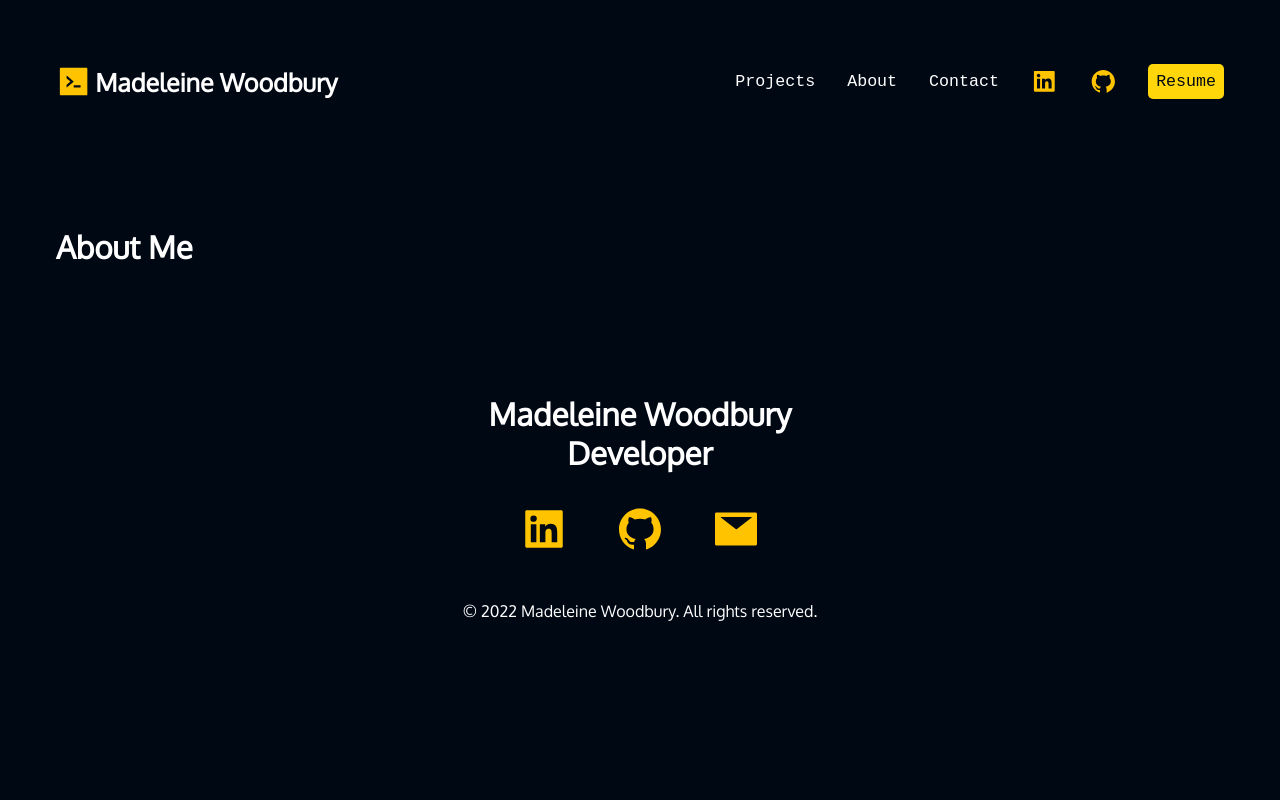
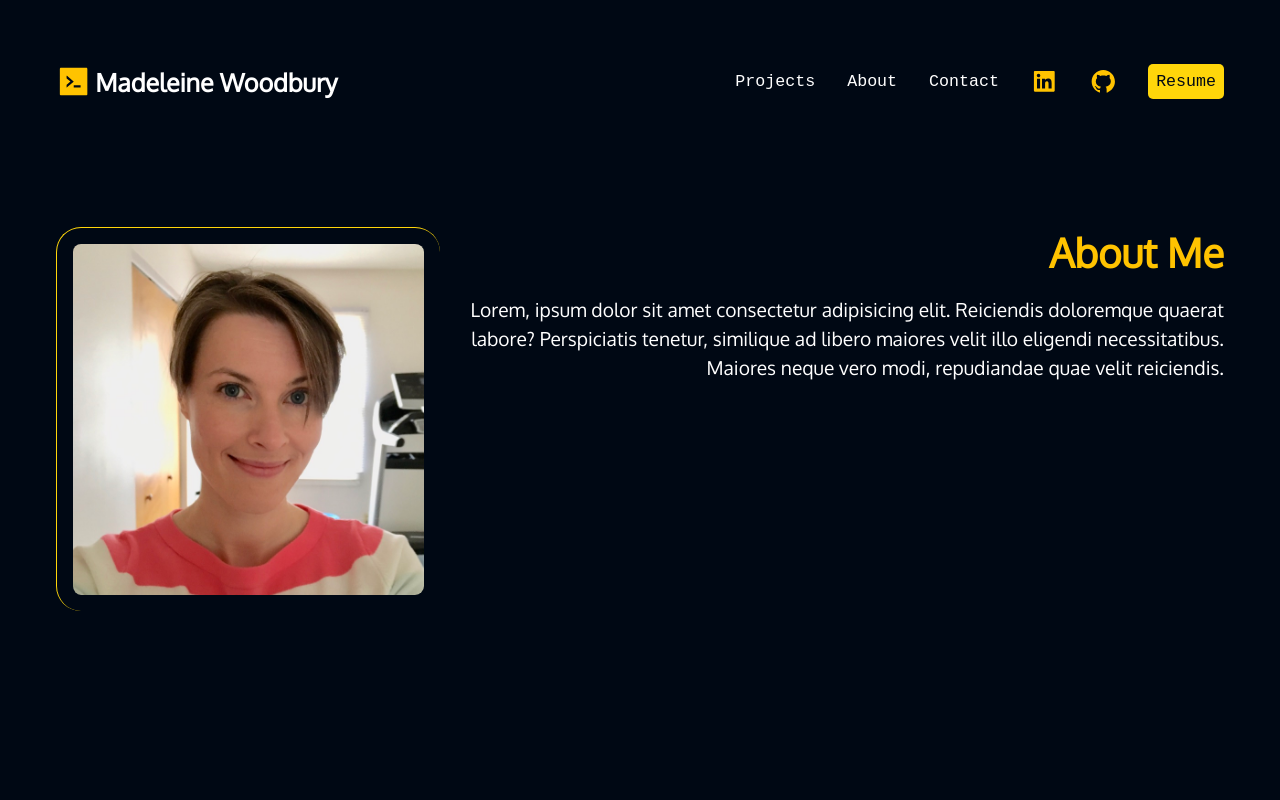
Before and after one commit to madeleinewoodbury/portfolio, a React (Create React App) app: page /about in a window 1280 px wide. Shown: the top 800 px of the page. Built offline with nearby package versions, Linux system fonts and the light colour scheme; a web font is replaced by a local one.

Commit message:
add styling to About page

```diff
--- a/src/App.css
+++ b/src/App.css
@@ -94,10 +94,15 @@ nav li:first-child {
   font-size: 300%;
 } */
 
-/* projects styles */
+/* projects and about styles */
 #projects h2 {
   font-size: 2.5rem;
   margin-bottom: calc(2.5rem * 1.5);
+}
+
+#about h2 {
+  font-size: 2.5rem;
+  color: var(--secondary);
 }
 
 #projects h3 {
@@ -115,11 +120,17 @@ nav li:first-child {
   margin: 1rem 0;
 }
 
-#projects .info p {
+#projects .info p,
+#about .info p {
   color: var(--white);
   font-size: 1.1rem;
   line-height: 1.5;
   padding: 1rem;
+}
+
+#about .info p {
+  font-size: 1.2rem;
+  padding: 0;
 }
 
 #projects .info .links {
@@ -137,12 +148,17 @@ nav li:first-child {
   font-size: 1.1rem;
 }
 
-#projects img {
+#projects img,
+#about img {
   margin: 2rem 0 4rem 0;
   border-left: 1px solid var(--light);
   border-top: 1px solid var(--light);
   border-radius: 25px;
   padding: 1rem;
+}
+
+#about img {
+  margin-top: 0;
 }
 
 /* Footer */
@@ -182,30 +198,30 @@ footer a:hover {
 }
 
 @media (min-width: 550px) {
-  article {
+  #projects article {
     display: grid;
     grid-template-columns: repeat(10, 1fr);
     gap: 1rem;
   }
 
-  .image {
+  #projects .image {
     grid-column: 1/6;
     grid-row: 1/2;
   }
 
-  .text {
+  #projects .text {
     grid-column: 5/11;
     grid-row: 1/2;
     order: 2;
     text-align: right;
   }
 
-  article:nth-of-type(even) > .text {
+  #projects article:nth-of-type(even) > .text {
     grid-column: 1/7;
     text-align: left;
   }
 
-  article:nth-of-type(even) > .image {
+  #projects article:nth-of-type(even) > .image {
     grid-column: 6/11;
   }
 
@@ -213,9 +229,19 @@ footer a:hover {
     justify-content: flex-start;
   }
 
-  #projects ul,
-  #about ul {
+  #projects ul {
     justify-content: flex-end;
+  }
+
+  #about article {
+    display: grid;
+    grid-template-columns: 1fr 2fr;
+    gap: 1rem;
+  }
+
+  #about .text {
+    order: 2;
+    text-align: right;
   }
 }
 @media (min-width: 850px) {
--- a/src/pages/About.js
+++ b/src/pages/About.js
@@ -1,8 +1,25 @@
+import image from '../img/about.png';
+
 const About = () => {
   return (
     <section id='about'>
       <div className='container'>
-        <h2>About Me</h2>
+        <article>
+          <div className='text'>
+            <h2>About Me</h2>
+            <div className='info'>
+              <p>
+                Lorem, ipsum dolor sit amet consectetur adipisicing elit.
+                Reiciendis doloremque quaerat labore? Perspiciatis tenetur,
+                similique ad libero maiores velit illo eligendi necessitatibus.
+                Maiores neque vero modi, repudiandae quae velit reiciendis.
+              </p>
+            </div>
+          </div>
+          <div className='image'>
+            <img src={image} alt='Profile of me' />
+          </div>
+        </article>
       </div>
     </section>
   );
```
Also changed, not shown: src/img/about.png (added).
